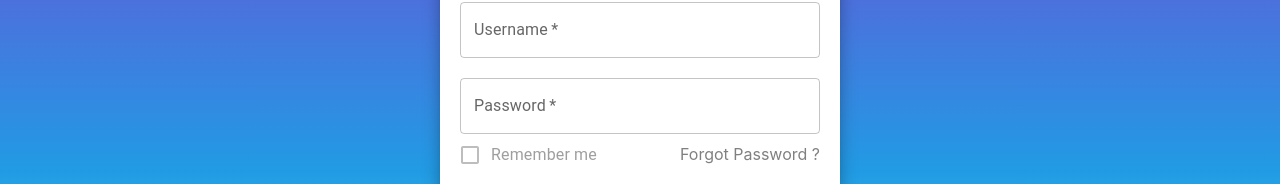
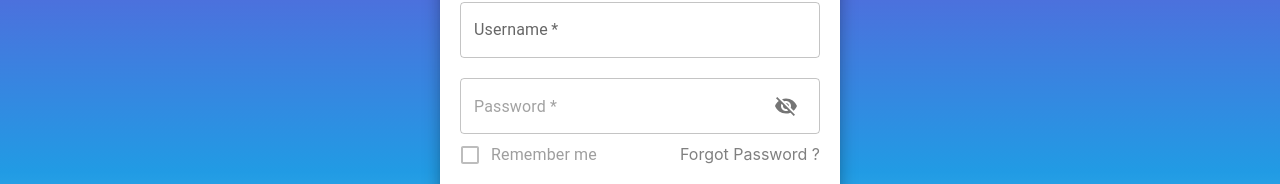
Before and after one commit to devamcodes/Frontend_Challenge, a React (Create React App) app: page / in a window 1280 px wide. Shown: the part 361-545 px from the top of the page. Built offline with nearby package versions, Linux system fonts and the light colour scheme.

Commit message:
Added password toggle visibility

```diff
--- a/src/Components/Login.js
+++ b/src/Components/Login.js
@@ -1,11 +1,18 @@
-import { Avatar, Button, Grid, Paper, TextField, IconButton, Checkbox, FormControlLabel } from '@mui/material'
-import { LockOutlined, Google } from '@mui/icons-material'
+import { Avatar, Button, Grid, Paper, TextField, IconButton, Checkbox, FormControlLabel, InputAdornment, OutlinedInput } from '@mui/material'
+import { LockOutlined, Google, Visibility} from '@mui/icons-material'
+import VisibilityOffIcon from '@mui/icons-material/VisibilityOff';
 import { useFormik } from 'formik'
-import React from 'react'
+import React, { useState } from 'react'
 import {useNavigate} from 'react-router-dom'
 
 function Login({allUser}) {
   const navigate=useNavigate()
+
+  const [visibility,setVisibility]=useState(false)
+
+  const handleshow=()=>{
+    setVisibility(!visibility)
+  }
 
   const formik=useFormik({
     initialValues:{name:'',password:""},
@@ -14,11 +21,12 @@ function Login({allUser}) {
       allUser.map((user)=>{
         if(user.name===name && user.password===password){
             localStorage.setItem('username',values.name)
-            navigate('/')
+            navigate('/home')
         }
+        return user;
       });
       if(!localStorage.getItem('username')){
-        alert('Invalid credentials')
+        alert('Invalid credentials');
       }
       resetForm()
     }
@@ -48,7 +56,15 @@ function Login({allUser}) {
 
             <h1 style={{textAlign:"center", marginTop:"15px"}}> Sign in with Username</h1>
             <TextField label="Username" value={name} onChange={formik.handleChange}  name="name"fullWidth style={{marginTop:20}}required/>
-            <TextField label="Password" value={password} onChange={formik.handleChange }name="password"fullWidth style={{marginTop:20}}required type="password"/>
+
+            <OutlinedInput value={password} onChange={formik.handleChange} name="password" fullWidth required style={{marginTop:20}} type={visibility?"text":"password"}  placeholder="Password *"
+            endAdornment={
+              <InputAdornment position='end'>
+                <IconButton  onClick={handleshow}>
+                  {visibility?<Visibility/>:<VisibilityOffIcon/>}
+                </IconButton>
+              </InputAdornment>
+            } />
 
             <Grid style={{display:"flex", flexFlow:"row wrap", justifyContent:"space-between"}}>
               <FormControlLabel
```
